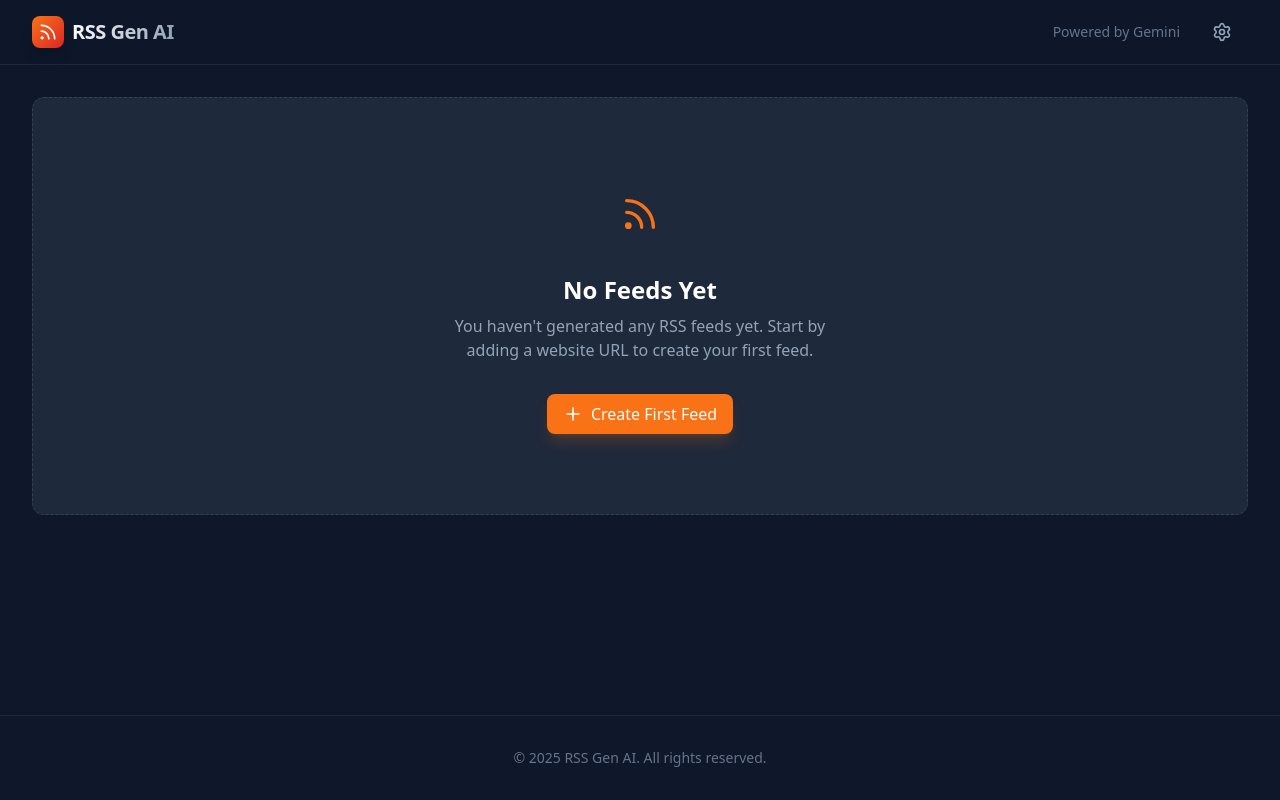
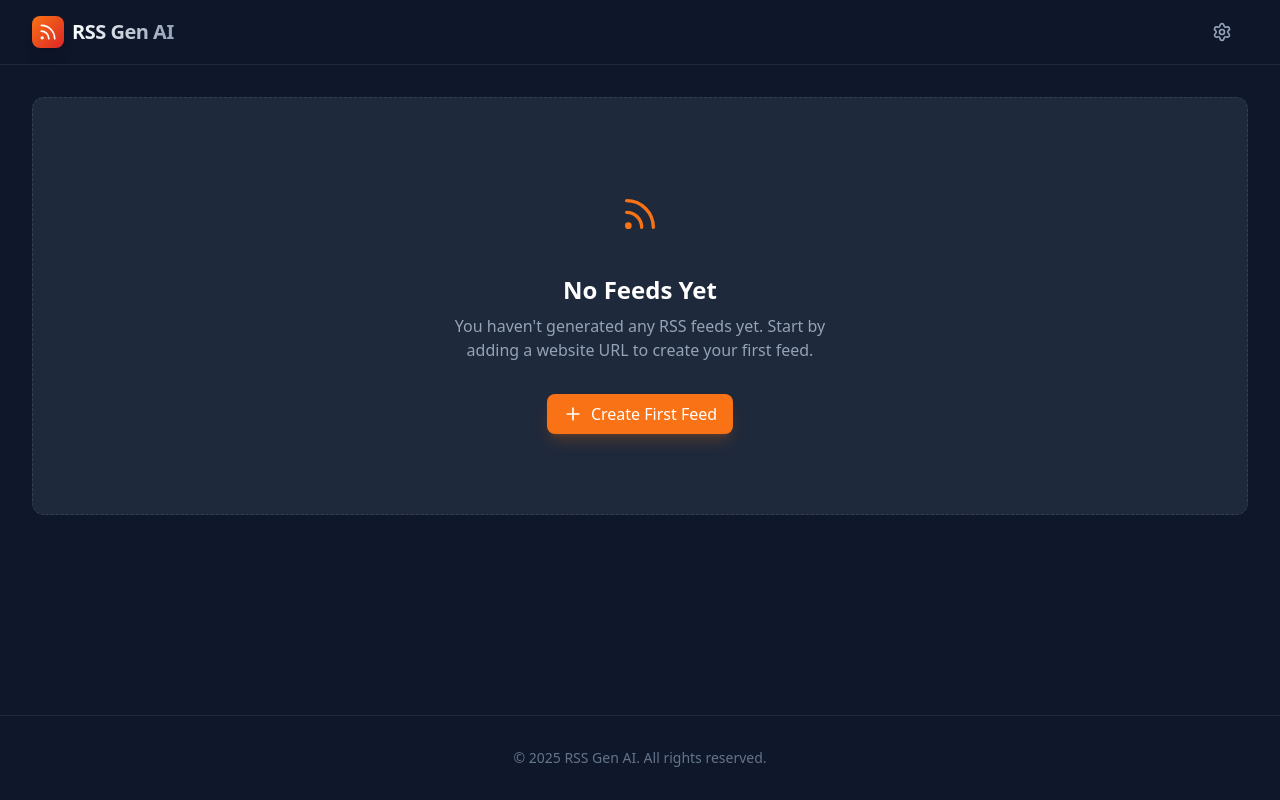
Before and after one commit to Reaperrhs/RSS-Feed-Generator, a React (Vite) app: page / in a window 1280 px wide. Built offline with nearby package versions, Linux system fonts and the light colour scheme.

Commit message:
Fix UI and Appwrite config

```diff
--- a/App.tsx
+++ b/App.tsx
@@ -54,9 +54,7 @@ const App: React.FC = () => {
           </div>
 
           <div className="flex items-center gap-4">
-             <div className="text-sm text-slate-500 hidden sm:block">
-              Powered by Gemini
-            </div>
+
             <Button
               variant="ghost"
               onClick={() => setIsSettingsOpen(true)}
--- a/appwrite.json
+++ b/appwrite.json
@@ -15,6 +15,7 @@
             "execute": [
                 "any"
             ],
+            "commands": "npm install",
             "events": [],
             "schedule": "",
             "timeout": 120,
```
Also changed, not shown: execution_log.txt (added), variables.txt (added), 1 other file (tests, documents, lock files or other folders).
